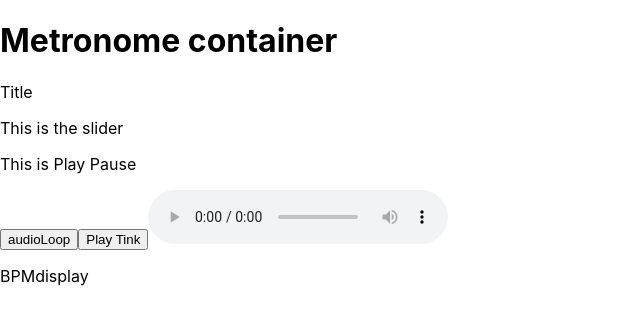
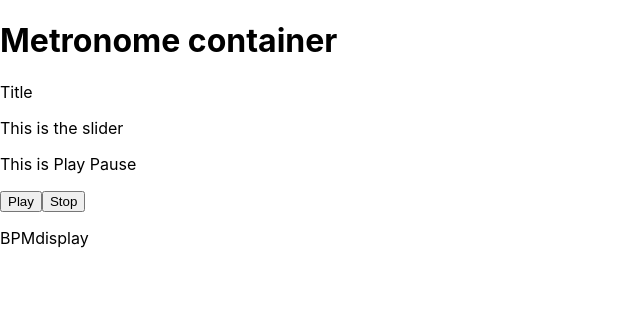
Before and after one commit to emcog/react-metronome, a React (Create React App) app: page / in a window 1280 px wide. Shown: the top 324 px of the page, without its empty margins (0-640 px from the left). Built offline with nearby package versions, Linux system fonts and the light colour scheme.

Commit message:
metronome starts and stops

```diff
--- a/src/components/PlayPause.js
+++ b/src/components/PlayPause.js
@@ -9,32 +9,25 @@ import tink from '../assets/tink.wav'; // Tell webpack this JS file uses this im
 const PlayPause = () => {
 
     const audioRef = useRef();
-
-
-
-    // const audioLoop = window.setInterval(tink.play, 500)
+    let intervalId;
 
     const audioLoop = () => { window.setInterval(console.log("bananas"), 500)}
-    const playTink = () => {  window.setInterval(playTinkyWink, 1000)}
+    const playTink = () => {  intervalId = window.setInterval(playTinkyWink, 1000)}
+    const stopAudioLoop = () => { window.clearInterval(intervalId)}
 
     function playTinkyWink() {
         audioRef.current.play();
     }
-    // window.setInterval(console.log("bananas"), 500)
-
-
-
-
 
 
     return (
         <>
             <p>This is Play Pause</p>
-                     <button onMouseDown={audioLoop}>audioLoop</button>
-                     <button onMouseDown={playTink}>Play Tink</button>
 
+            <button onMouseDown={playTink}>Play</button>
+            <button onMouseDown={stopAudioLoop}>Stop</button>
 
-            <audio controls ref={audioRef}>
+            <audio ref={audioRef}>
                 <source src={tink} type="audio/wav"/>
             </audio>
 
```
